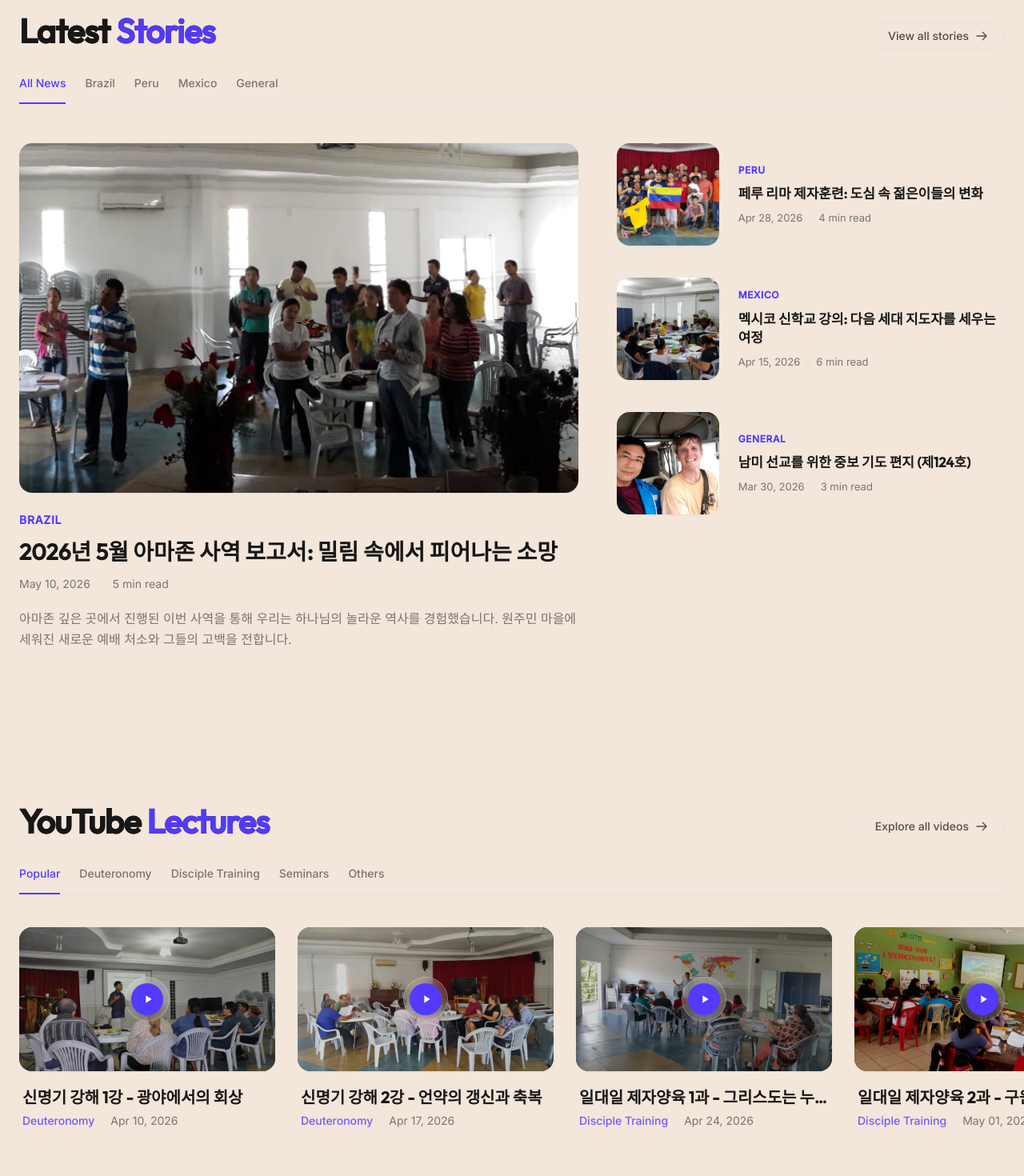
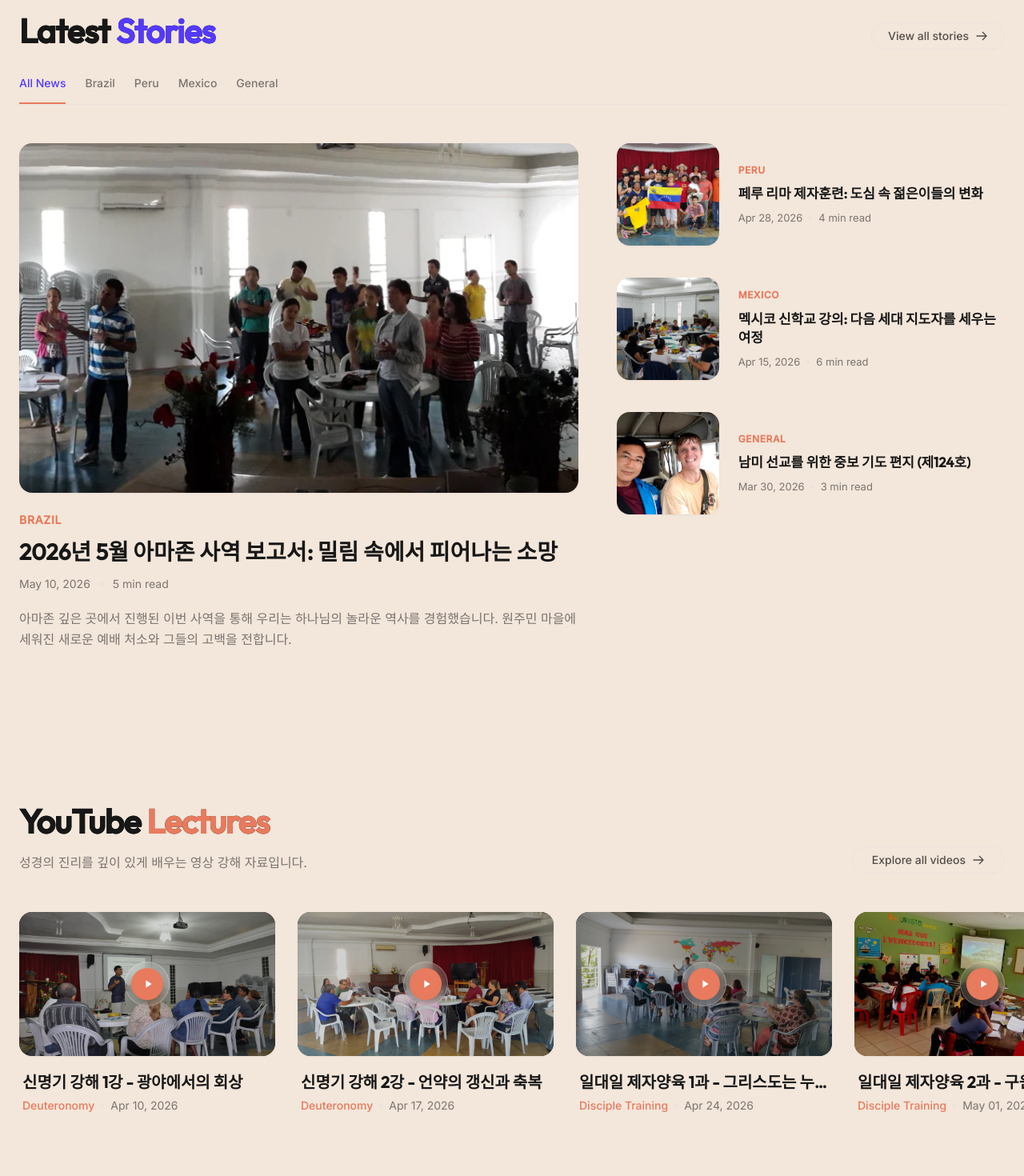
Before and after one commit to JinKiHwan/south-america, a Nuxt app: page / in a window 1280 px wide. Shown: the part 880-2350 px from the top of the page at 80% size. Built offline with nearby package versions, Linux system fonts and the light colour scheme; a web font is replaced by a local one.

Commit message:
feat: unify brand colors to orange and remove youtube tabs

```diff
--- a/app/components/ContactForm.vue
+++ b/app/components/ContactForm.vue
@@ -152,8 +152,8 @@
         <button
           type="submit"
           :disabled="isSubmitting"
-          class="btn-primary w-full py-4 text-lg font-semibold rounded-xl flex items-center justify-center gap-2 transition-all duration-300"
-          :style="isSubmitting ? { opacity: '0.6', cursor: 'not-allowed' } : { boxShadow: '0 10px 20px rgba(232, 122, 93, 0.2)' }"
+          class="w-full py-4 text-lg font-semibold rounded-xl flex items-center justify-center gap-2 transition-all duration-300 text-white"
+          :style="isSubmitting ? { background: '#E87A5D', opacity: '0.6', cursor: 'not-allowed' } : { background: '#E87A5D', boxShadow: '0 10px 20px rgba(232, 122, 93, 0.2)' }"
         >
           <span>{{ isSubmitting ? '전송 중...' : '메시지 보내기' }}</span>
           <svg v-if="!isSubmitting" width="20" height="20" fill="none" stroke="currentColor" viewBox="0 0 24 24" style="stroke-width: 2.5;">
--- a/app/components/Newsletter.vue
+++ b/app/components/Newsletter.vue
@@ -38,7 +38,8 @@
           {{ filter }}
           <div
             v-if="activeFilter === filter"
-            class="absolute bottom-0 left-0 w-full h-[2px] bg-primary transition-all duration-300"
+            class="absolute bottom-0 left-0 w-full h-[2px] transition-all duration-300"
+            style="background-color: #E87A5D;"
           ></div>
         </button>
       </div>
@@ -57,7 +58,7 @@
               />
             </div>
             <div class="flex flex-col gap-3">
-              <span class="text-primary text-sm font-semibold uppercase tracking-wider">{{ featuredItem.region }}</span>
+              <span class="text-sm font-semibold uppercase tracking-wider" style="color: #E87A5D;">{{ featuredItem.region }}</span>
               <h3
                 class="group-hover:text-primary transition-colors duration-300"
                 style="
@@ -100,7 +101,7 @@
 
             <!-- List Item Content -->
             <div class="flex flex-col justify-center gap-2">
-              <span class="text-primary text-[12px] font-semibold uppercase tracking-wider">{{ item.region }}</span>
+              <span class="text-[12px] font-semibold uppercase tracking-wider" style="color: #E87A5D;">{{ item.region }}</span>
               <h4
                 class="group-hover:text-primary transition-colors duration-300 line-clamp-2"
                 style="
--- a/app/components/YoutubeLectures.vue
+++ b/app/components/YoutubeLectures.vue
@@ -1,9 +1,9 @@
 <template>
   <section id="lectures" class="py-24 overflow-hidden" style="background-color: transparent;">
-    <div class="mx-auto px-6 mb-10" style="max-width: 1600px;">
+    <div class="mx-auto px-6 mb-12" style="max-width: 1600px;">
 
       <!-- Header with Title and View All -->
-      <div class="flex items-end justify-between mb-8">
+      <div class="flex items-end justify-between">
         <div>
           <h2
             class="scroll-title-lectures fill-from-left"
@@ -16,31 +16,18 @@
               color: #171717;
             "
           >
-            YouTube <span class="text-primary">Lectures</span>
+            YouTube <span style="color: #E87A5D;">Lectures</span>
           </h2>
+          <p class="mt-4 text-[#7A7571]" style="font-size: 16px;">
+            성경의 진리를 깊이 있게 배우는 영상 강해 자료입니다.
+          </p>
         </div>
-        <a href="#" class="btn-outline flex items-center gap-2 group" style="border-radius: 99px; padding: 8px 20px; font-size: 14px;">
+        <a href="#" class="btn-outline flex items-center gap-2 group" style="border-radius: 99px; padding: 8px 24px; font-size: 14px;">
           Explore all videos
           <svg width="16" height="16" fill="none" stroke="currentColor" viewBox="0 0 24 24" class="group-hover:translate-x-1 transition-transform">
             <path stroke-linecap="round" stroke-linejoin="round" stroke-width="2" d="M14 5l7 7-7 7M3 12h18"/>
           </svg>
         </a>
-      </div>
-
-      <!-- Filter Tabs directly below Title -->
-      <div class="flex gap-6 mb-2 border-b border-[#E8E3DD] overflow-x-auto hide-scrollbar">
-        <button
-          v-for="filter in filters" :key="filter"
-          @click="activeFilter = filter"
-          class="pb-4 text-sm font-medium transition-all duration-300 relative whitespace-nowrap"
-          :class="activeFilter === filter ? 'text-primary' : 'text-[#7A7571] hover:text-[#171717]'"
-        >
-          {{ filter }}
-          <div
-            v-if="activeFilter === filter"
-            class="absolute bottom-0 left-0 w-full h-[2px] bg-primary transition-all duration-300"
-          ></div>
-        </button>
       </div>
     </div>
 
@@ -53,7 +40,7 @@
         :freeMode="true"
         class="w-full overflow-visible lecture-swiper"
       >
-        <swiper-slide v-for="video in filteredVideos" :key="video.id" style="width: 320px !important;">
+        <swiper-slide v-for="video in mockVideos" :key="video.id" style="width: 320px !important;">
           <div class="group cursor-pointer" style="width: 100%; max-width: 320px;">
             <!-- Thumbnail (16:9) -->
             <div class="relative overflow-hidden rounded-2xl mb-5 shadow-sm" style="aspect-ratio: 16/9; background: #171717; width: 100%;">
@@ -68,7 +55,7 @@
                   class="w-14 h-14 rounded-full flex items-center justify-center transition-all duration-500 group-hover:scale-110"
                   style="background: rgba(255, 255, 255, 0.15); backdrop-filter: blur(8px); border: 1px solid rgba(255, 255, 255, 0.25);"
                 >
-                  <div class="w-10 h-10 rounded-full bg-primary flex items-center justify-center shadow-lg">
+                  <div class="w-10 h-10 rounded-full flex items-center justify-center shadow-lg" style="background-color: #E87A5D;">
                     <svg class="w-4 h-4 text-white ml-0.5" fill="currentColor" viewBox="0 0 24 24">
                       <path d="M8 5v14l11-7z"/>
                     </svg>
@@ -92,7 +79,7 @@
                 {{ video.title }}
               </h3>
               <div class="flex items-center gap-2 text-sm text-[#7A7571]">
-                <span class="font-medium text-primary/80">{{ video.category }}</span>
+                <span class="font-medium" style="color: #E87A5D;">{{ video.category }}</span>
                 <span class="w-1 h-1 rounded-full bg-[#E8E3DD]"></span>
                 <span>{{ video.date }}</span>
               </div>
@@ -105,16 +92,13 @@
 </template>
 
 <script setup>
-import { ref, computed, onMounted } from 'vue';
+import { onMounted } from 'vue';
 import { Swiper, SwiperSlide } from 'swiper/vue';
 import { FreeMode } from 'swiper/modules';
 import 'swiper/css';
 import 'swiper/css/free-mode';
 
 const { $gsap, $ScrollTrigger } = useNuxtApp();
-
-const filters = ['Popular', 'Deuteronomy', 'Disciple Training', 'Seminars', 'Others'];
-const activeFilter = ref('Popular');
 
 const mockVideos = [
   { id: 1, title: '신명기 강해 1강 - 광야에서의 회상', category: 'Deuteronomy', date: 'Apr 10, 2026', thumbnail: '/images/mock/mock05.webp' },
@@ -123,11 +107,6 @@ const mockVideos = [
   { id: 4, title: '일대일 제자양육 2과 - 구원의 확신과 기쁨', category: 'Disciple Training', date: 'May 01, 2026', thumbnail: '/images/mock/mock08.webp' },
   { id: 5, title: '성경적 리더십 세미나: 선교적 사명', category: 'Seminars', date: 'May 08, 2026', thumbnail: '/images/mock/mock09.webp' },
 ];
-
-const filteredVideos = computed(() => {
-  if (activeFilter.value === 'Popular') return mockVideos;
-  return mockVideos.filter(v => v.category === activeFilter.value);
-});
 
 onMounted(() => {
   if ($gsap && $ScrollTrigger) {
```
